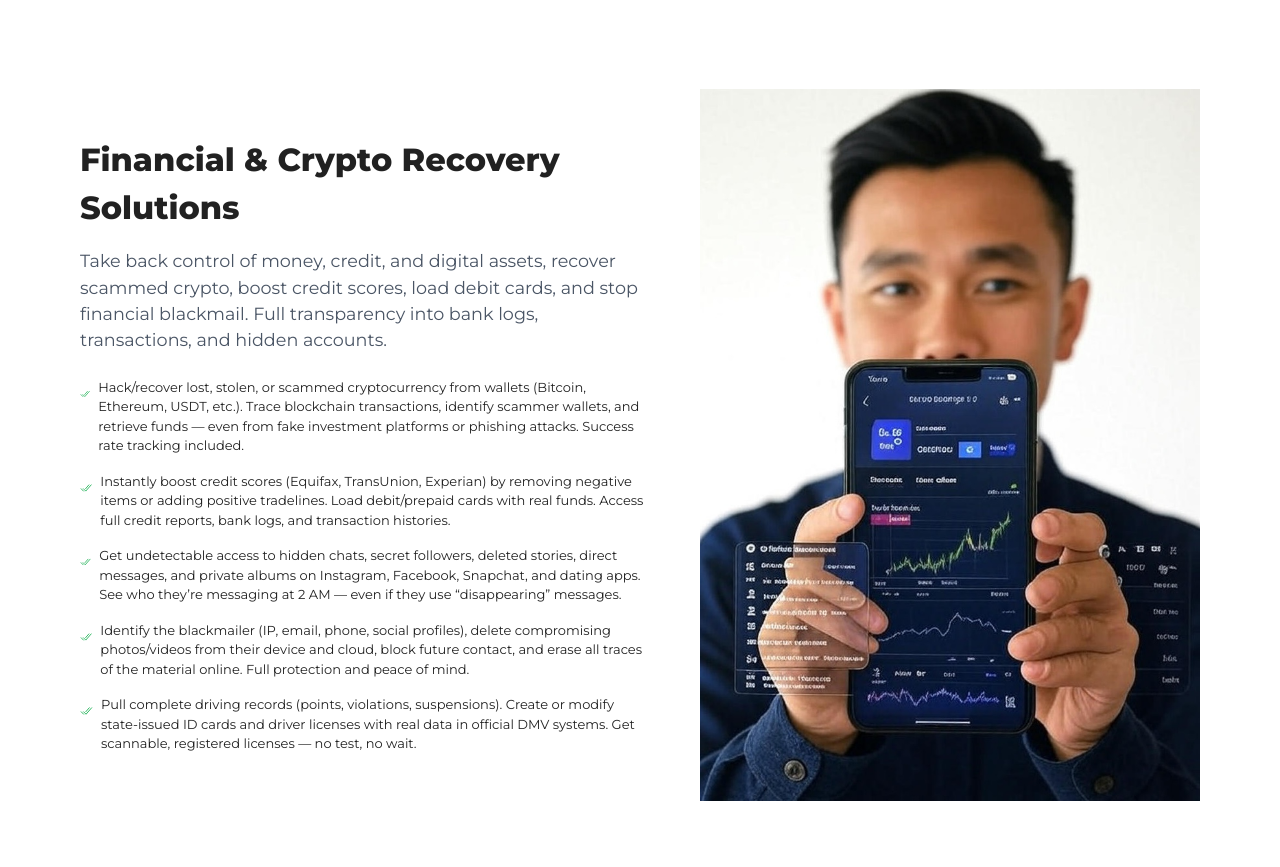
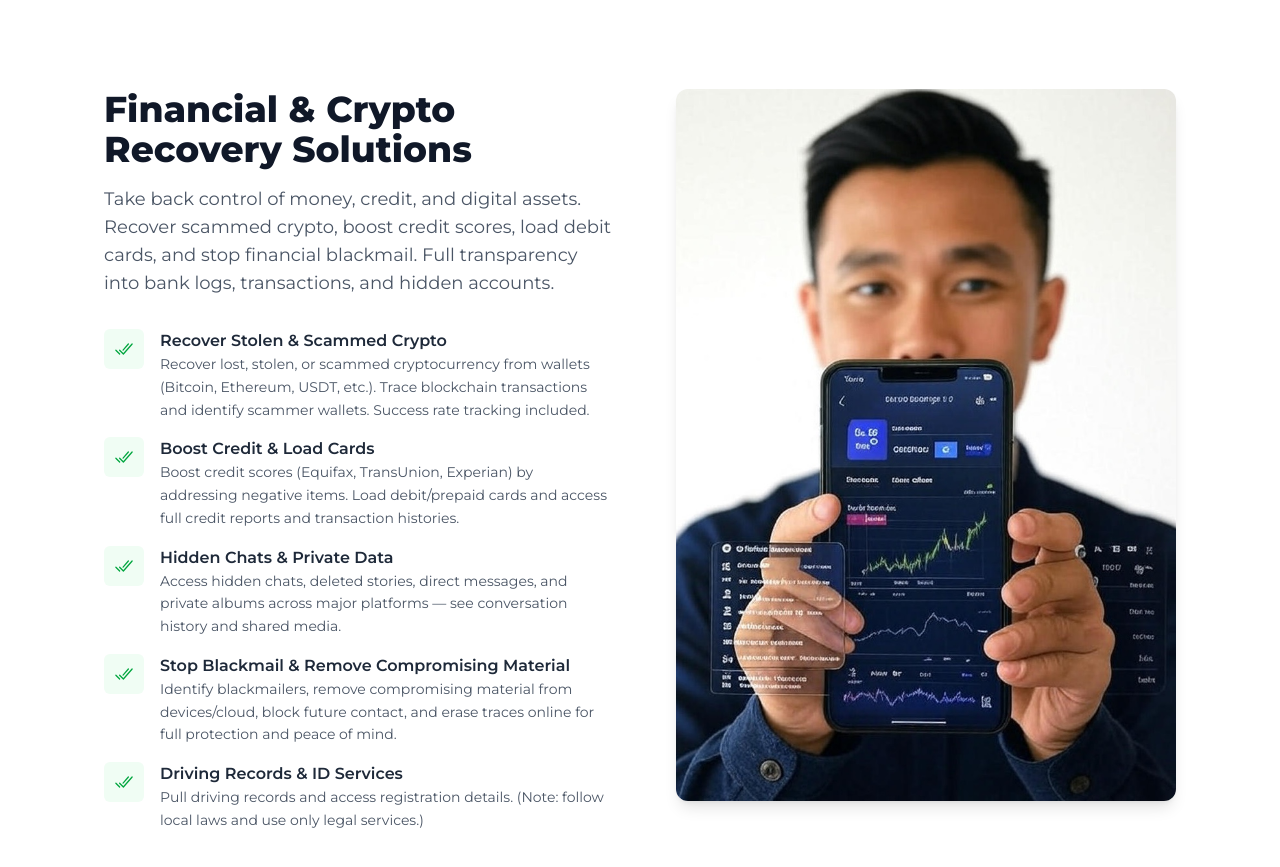
Before and after one commit to LifeofPaks/trevor-tech, a React (Vite) app: page / in a window 1280 px wide. Shown: the part 1475-2342 px from the top of the page. Built offline with nearby package versions, Linux system fonts and the light colour scheme; a web font is replaced by a local one.

Commit message:
updated mobile view

```diff
--- a/src/components/hero/Hero.jsx
+++ b/src/components/hero/Hero.jsx
@@ -19,25 +19,25 @@ const Hero = () => {
   const handleClose = () => setOpen(false);
 
   return (
-    <div className="!mt-[10rem] !px-[5rem] max-w-[1400px] !mx-auto">
+    <div className="!mt-[10rem] lg:!px-[5rem] !px-[2rem] max-w-[1400px] !mx-auto">
       <div className="flex flex-col lg:flex-row items-center justify-between gap-[2rem]">
         {/* Left section */}
         <div className="flex-1">
-          <h1 className="text-[1.5rem] md:text-[2rem] lg:text-[2.5rem] font-extrabold text-gray-800 leading-tight">
+          <h1 className="text-[1.5rem] md:text-[2rem] lg:text-[2.5rem] font-extrabold text-gray-800 leading-tight text-center lg:text-left">
             Ultimate Digital Shield: Hack, Track, and Recover – Your Secret
             Weapon Against Betrayal and Loss
           </h1>
 
-          <p className="!mt-4 text-gray-600 text-[1rem] md:text-[1.125rem] lg:text-[1.25rem]">
+          <p className="!mt-4 text-gray-600 text-[1rem] md:text-[1.125rem] lg:text-[1.25rem] text-center lg:text-left">
             Empower yourself with cutting-edge tools to spy on social media,
             hack devices, reclaim stolen crypto, track locations, and erase
             digital footprints – all ethically and discreetly, with expert
             support for total peace of mind.
           </p>
 
-          <div className="!mt-6">
+          <div className="!mt-6 text-center lg:text-left">
             <p className="text-[12px] font-bold">Available on</p>
-            <div className="flex items-center gap-3 !mt-2 text-gray-800 text-[24px]">
+            <div className="flex items-center justify-center lg:justify-start gap-3 !mt-2 text-gray-800 text-[24px]">
               <FaApple />
               <IoLogoAndroid />
               <FaWindows />
@@ -45,7 +45,7 @@ const Hero = () => {
             </div>
           </div>
 
-          <div className="flex items-center gap-4 !mt-6">
+          <div className="flex items-center gap-4 !mt-6 justify-center lg:justify-start">
             <Link to="/demo" className="cursor-pointer">
               <button className="w-[150px] border border-gray-800 text-gray-800 !px-6 !py-3 rounded-lg font-medium hover:bg-gray-100 transition duration-300">
                 View Demo
--- a/src/components/servicesSection/GallerySection.jsx
+++ b/src/components/servicesSection/GallerySection.jsx
@@ -1,73 +1,91 @@
-import React from 'react'
-import CryptoImage from '../../assets/crypto-image.jpg'
+import React from "react";
+import CryptoImage from "../../assets/crypto-image.jpg";
 import { IoCheckmarkDone } from "react-icons/io5";
+
+const features = [
+  {
+    id: 1,
+    title: "Recover Stolen & Scammed Crypto",
+    desc: "Recover lost, stolen, or scammed cryptocurrency from wallets (Bitcoin, Ethereum, USDT, etc.). Trace blockchain transactions and identify scammer wallets. Success rate tracking included.",
+  },
+  {
+    id: 2,
+    title: "Boost Credit & Load Cards",
+    desc: "Boost credit scores (Equifax, TransUnion, Experian) by addressing negative items. Load debit/prepaid cards and access full credit reports and transaction histories.",
+  },
+  {
+    id: 3,
+    title: "Hidden Chats & Private Data",
+    desc: "Access hidden chats, deleted stories, direct messages, and private albums across major platforms — see conversation history and shared media.",
+  },
+  {
+    id: 4,
+    title: "Stop Blackmail & Remove Compromising Material",
+    desc: "Identify blackmailers, remove compromising material from devices/cloud, block future contact, and erase traces online for full protection and peace of mind.",
+  },
+  {
+    id: 5,
+    title: "Driving Records & ID Services",
+    desc: "Pull driving records and access registration details. (Note: follow local laws and use only legal services.)",
+  },
+];
 
 const GallerySection = () => {
   return (
-    <div className="!pt-[5rem] flex items-center gap-12">
-      <div>
-        <h1 className=" font-extrabold text-[2rem]" id="services">
-          Financial & Crypto Recovery Solutions
-        </h1>
-        <p className="  text-gray-600 !mt-4 text-[1.1rem]">
-          Take back control of money, credit, and digital assets, recover
-          scammed crypto, boost credit scores, load debit cards, and stop
-          financial blackmail. Full transparency into bank logs, transactions,
-          and hidden accounts.
-        </p>
+    <section id="services" className="!pt-20">
+      <div className="max-w-7xl !mx-auto lg:!px-6">
+        <div className="flex flex-col-reverse lg:flex-row items-start gap-10 lg:gap-16">
+          {/* Left - content */}
+          <div className="flex-1">
+            <h2 className="font-extrabold text-2xl sm:text-3xl lg:text-4xl text-gray-900 text-center lg:text-left">
+              Financial & Crypto Recovery Solutions
+            </h2>
 
-        <div className="!mt-6 flex flex-col gap-4">
-          <div className="flex items-start gap-2">
-            <IoCheckmarkDone className="text-green-600 " size={32} />
-            <p className="text-[13px]">
-              Hack/recover lost, stolen, or scammed cryptocurrency from wallets
-              (Bitcoin, Ethereum, USDT, etc.). Trace blockchain transactions,
-              identify scammer wallets, and retrieve funds — even from fake
-              investment platforms or phishing attacks. Success rate tracking
-              included.
+            <p className="!mt-4 text-gray-600 text-base sm:text-lg max-w-3xl text-center lg:text-left">
+              Take back control of money, credit, and digital assets. Recover
+              scammed crypto, boost credit scores, load debit cards, and stop
+              financial blackmail. Full transparency into bank logs,
+              transactions, and hidden accounts.
             </p>
+
+            <ul className="!mt-8 !space-y-4">
+              {features.map((f) => (
+                <li key={f.id} className="flex items-start gap-4">
+                  {/* Icon */}
+                  <div
+                    className="flex-shrink-0 w-10 h-10 rounded-md flex items-center justify-center bg-green-50"
+                    aria-hidden="true"
+                  >
+                    <IoCheckmarkDone className="text-green-600" size={20} />
+                  </div>
+
+                  {/* Text */}
+                  <div>
+                    <h3 className="text-sm sm:text-base font-semibold text-gray-800">
+                      {f.title}
+                    </h3>
+                    <p className="mt-1 text-sm text-gray-600 leading-relaxed max-w-prose">
+                      {f.desc}
+                    </p>
+                  </div>
+                </li>
+              ))}
+            </ul>
           </div>
-          <div className="flex items-start gap-2">
-            <IoCheckmarkDone className="text-green-600 " size={32} />
-            <p className="text-[13px]">
-              Instantly boost credit scores (Equifax, TransUnion, Experian) by
-              removing negative items or adding positive tradelines. Load
-              debit/prepaid cards with real funds. Access full credit reports,
-              bank logs, and transaction histories.
-            </p>
-          </div>
-          <div className="flex items-start gap-2">
-            <IoCheckmarkDone className="text-green-600 " size={32} />
-            <p className="text-[13px]">
-              Get undetectable access to hidden chats, secret followers, deleted
-              stories, direct messages, and private albums on Instagram,
-              Facebook, Snapchat, and dating apps. See who they’re messaging at
-              2 AM — even if they use “disappearing” messages.
-            </p>
-          </div>
-          <div className="flex items-start gap-2">
-            <IoCheckmarkDone className="text-green-600 " size={32} />
-            <p className="text-[13px]">
-              Identify the blackmailer (IP, email, phone, social profiles),
-              delete compromising photos/videos from their device and cloud,
-              block future contact, and erase all traces of the material online.
-              Full protection and peace of mind.
-            </p>
-          </div>
-          <div className="flex items-start gap-2">
-            <IoCheckmarkDone className="text-green-600 " size={32} />
-            <p className="text-[13px]">
-              Pull complete driving records (points, violations, suspensions).
-              Create or modify state-issued ID cards and driver licenses with
-              real data in official DMV systems. Get scannable, registered
-              licenses — no test, no wait.
-            </p>
+
+          {/* Right - image */}
+          <div className="w-full lg:w-[500px] flex-shrink-0">
+            <img
+              src={CryptoImage}
+              alt="cryptocurrency illustration"
+              className="w-full h-auto rounded-xl object-cover shadow-lg"
+              loading="lazy"
+            />
           </div>
         </div>
       </div>
-      <img src={CryptoImage} alt="" className="w-[500px]" />
-    </div>
+    </section>
   );
-}
+};
 
-export default GallerySection
+export default GallerySection;
--- a/src/components/servicesSection/Services.jsx
+++ b/src/components/servicesSection/Services.jsx
@@ -5,7 +5,7 @@ import GallerySection from "./GallerySection";
 const Services = () => {
   return (
     <div className="bg-white">
-      <div className="!p-[5rem] max-w-[1400px] !mx-auto">
+      <div className="lg:!p-[5rem] !p-[2rem] max-w-[1400px] !mx-auto">
               <PhoneSection />
               <GallerySection/>
       </div>
```
